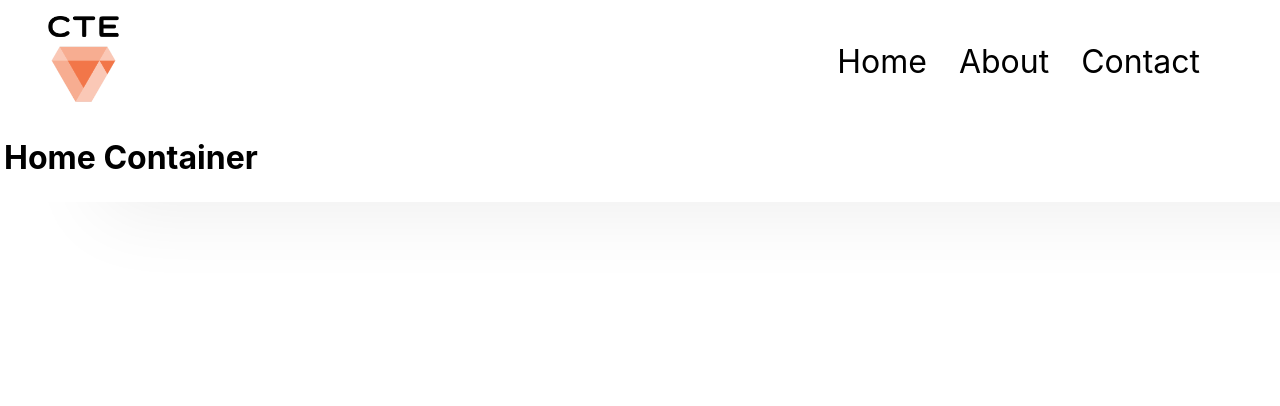
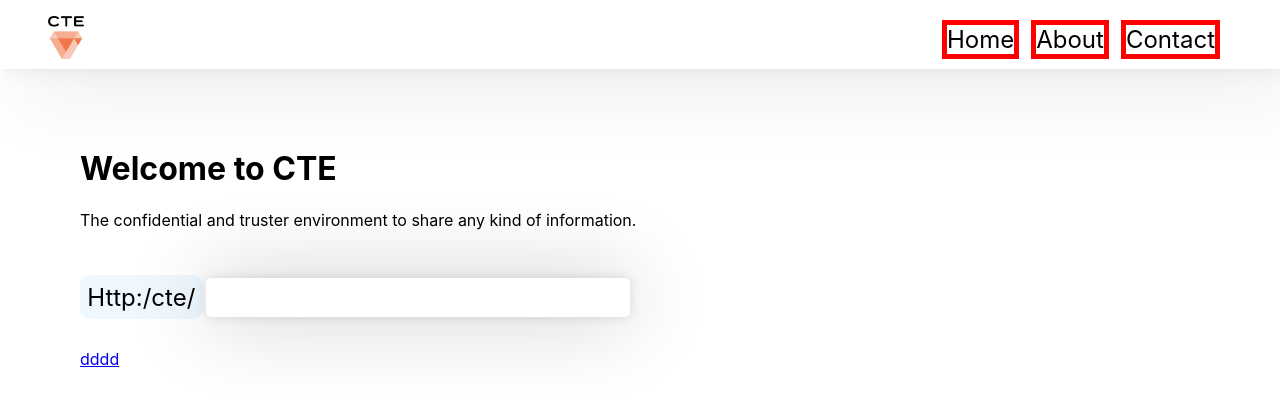
Before and after one commit to izimio/CTE, a React (Create React App) app in the folder frontend/: page / in a window 1280 px wide. Shown: the top 406 px of the page. Built offline with nearby package versions, Linux system fonts and the light colour scheme.

Commit message:
more style

```diff
--- a/frontend/src/component/container/HomeContainer.js
+++ b/frontend/src/component/container/HomeContainer.js
@@ -1,11 +1,9 @@
 import { Box } from "@chakra-ui/react";
 import React from "react";
-
+import ContentHome from "../content/Home";
 
 export default function HomeContainer() {
     return (
-        <Box bg="white" p={4}>
-            <h1>Home Container</h1>
-        </Box>
+        <ContentHome />
     );
 }
--- /dev/null
+++ b/frontend/src/component/content/Home.js
@@ -0,0 +1,47 @@
+import { Box, Flex } from "@chakra-ui/react";
+import React, { useState, useEffect } from "react";
+import "./style/Home.css";
+import { Link } from "react-router-dom";
+
+export default function ContentHome() {
+
+    let [data, setData] = useState("");
+
+    const goToPage = (e) => {
+        console.log("dd");
+        window.location.href = data;
+    }
+    const handleKeyPress = (e) => {
+        if (e.key === "Enter") {
+            goToPage(e);
+        }
+    }
+
+    useEffect(() => {
+        document.addEventListener("keydown", handleKeyPress);
+        return () => {
+            document.removeEventListener("keydown", handleKeyPress);
+        }
+    }, [])
+
+    return (
+        <main className="home-ctn">
+            <Box>
+                <text className="text-home">
+                    <h1>Welcome to CTE</h1>
+                    <p>
+                        The confidential and truster environment to share any kind of information.
+                    </p>
+                </text>
+                <Box className="home-launch">
+                    <Flex className="home-launch-upper" align="center">
+                        <p>Http:/cte/</p>
+                        <input type="text" onChange={(e) => setData(e.target.value)} />
+                    </Flex>
+                    <Link to={`/${data}`}>dddd </Link>
+
+                </Box>
+            </Box>
+        </main>
+    );
+}
--- a/frontend/src/component/content/Navbar.js
+++ b/frontend/src/component/content/Navbar.js
@@ -5,15 +5,14 @@ import "./style/Navbar.css";
 import { Link } from "react-router-dom";
 export default function ContentNavbar() {
     return (
-        <>
         <nav>
-                <Box p='6' className="nav-container" rounded='md' md="1" pl="3em" pr="3em" pt="1em">
+            <Box p='6' className="nav-container" rounded='md' pl="3em" pr="3em" pt="1em">
                 <Flex justifyContent="space-between" alignItems="center">
                     <Box w="30%">
                         <Link to="/"><img src={Logo} alt="logo" /></Link>
                     </Box>
                     <Box w="70%" border className="nav-txt">
-                            <Flex w="100%" justifyContent="end" alignItems="center">
+                        <Flex justifyContent="end" >
                             <Link to="/" className="link li-nav">Home</Link>
                             <Link to="/about" className="link li-nav">About</Link>
                             <Link to="/contact" className="link li-nav">Contact</Link>
@@ -22,6 +21,5 @@ export default function ContentNavbar() {
                 </Flex>
             </Box>
         </nav>
-        </>
     );
 }
--- /dev/null
+++ b/frontend/src/component/content/style/Home.css
@@ -0,0 +1,29 @@
+.home-ctn {
+    margin-right: 5em;
+    margin-left: 5em;
+}
+
+.home-launch-upper>input {
+    font-size: 2em;
+    color: #ffc107;
+    border: none;
+    outline: none;
+    border-radius: 5px;
+    margin-top: 1em;
+    margin-bottom: 1em;
+    margin-left: 0.1em;
+    box-shadow:
+        0px 0px 10.4px rgba(0, 0, 0, 0.12),
+        0px 0px 83px rgba(0, 0, 0, 0.24);
+}
+
+
+
+.home-launch-upper>p {
+    font-size: 1.5em;
+    margin-top: 1em;
+    margin-bottom: 1em;
+    padding: 0.3em;
+    background-color: aliceblue;
+    border-radius: 10px;
+}
--- a/frontend/src/component/content/style/Navbar.css
+++ b/frontend/src/component/content/style/Navbar.css
@@ -4,7 +4,7 @@ ul {
 }
 
 img {
-    width: 20%;
+    width: 10%;
 }
 
 .link {
@@ -13,24 +13,27 @@ img {
 }
 
 .li-nav {
-    font-size: 2em;
-    margin-right: 1em;
+    font-size: 1.5em;
+    margin-right: 0.5em;
+    border: 5px solid red;
+    width: fit-content;
 }
 
 .li-nav:hover {
-    text-decoration: underline;
+    color: #ffc107;
+    font-weight: bold;
 }
+
 .nav-txt {
-    transition: 600s;
     width: 100%;
+    height: 100%;
 }
 
 nav {
     box-shadow:
-        2.8px 2.8px 2.2px rgba(0, 0, 0, 0.02),
-        6.7px 6.7px 5.3px rgba(0, 0, 0, 0.028),
-        12.5px 12.5px 10px rgba(0, 0, 0, 0.035),
-        22.3px 22.3px 17.9px rgba(0, 0, 0, 0.042),
-        41.8px 41.8px 33.4px rgba(0, 0, 0, 0.05),
-        100px 100px 80px rgba(0, 0, 0, 0.07);
+    1.3px 1.7px 5.5px rgba(0, 0, 0, 0.028),
+    4.2px 5.8px 18.5px rgba(0, 0, 0, 0.042),
+    19px 26px 83px rgba(0, 0, 0, 0.07)
+  ;
+    margin-bottom: 5em;
 }
```
Lines whose indentation alone changed are shown as unchanged.
